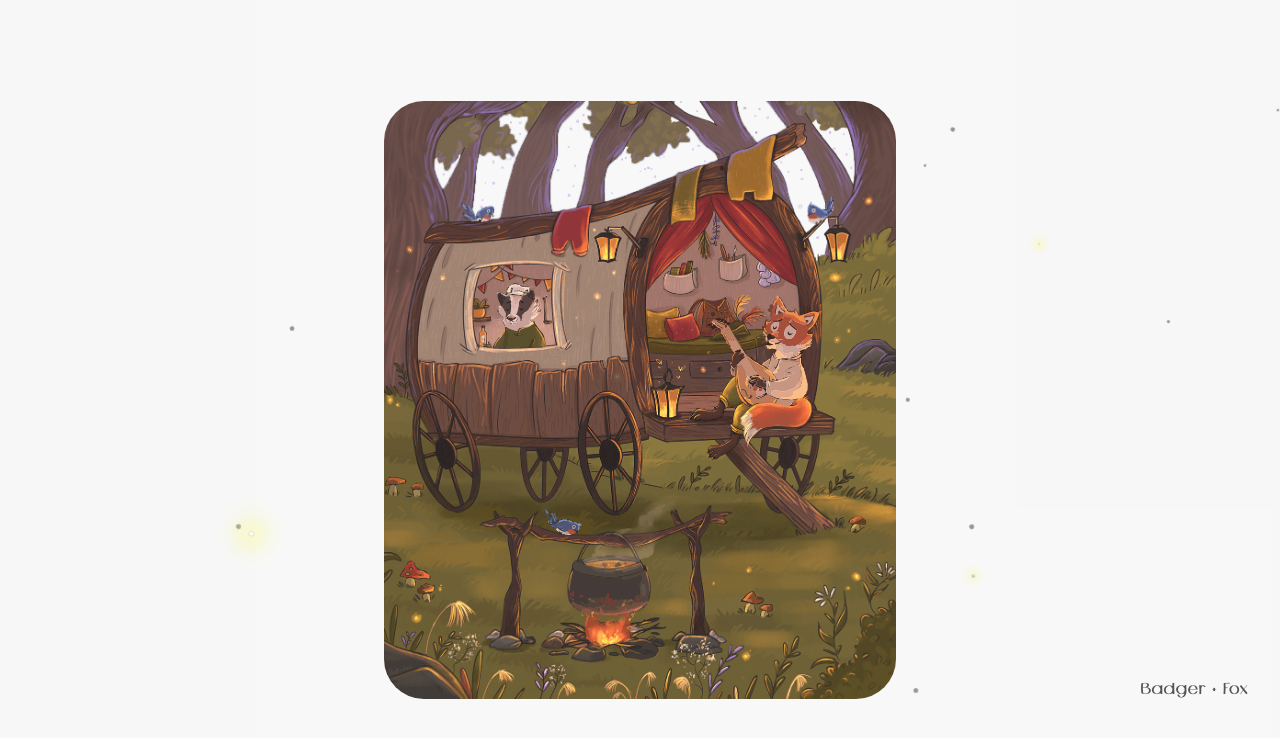
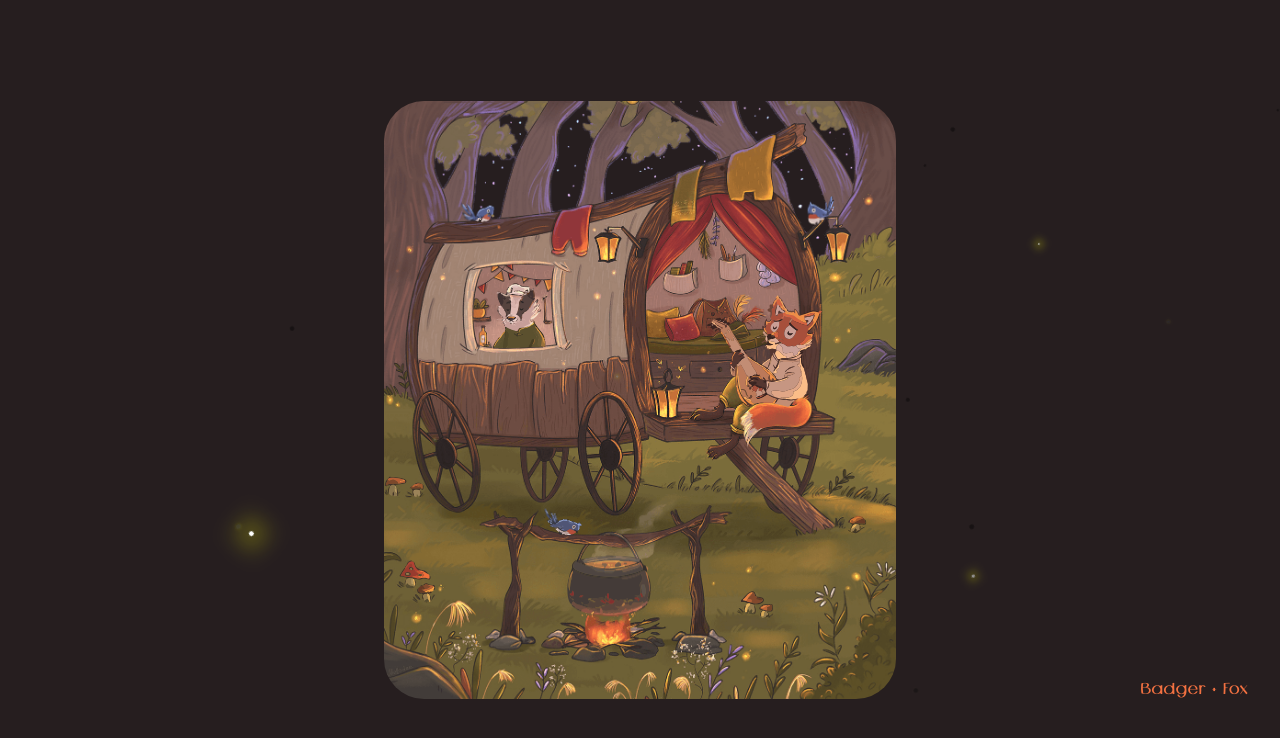
Before and after one commit to korzenstein/learningGame, a React (Create React App) app: page / in a window 1280 px wide. Shown: the top 738 px of the page. Built offline with nearby package versions, Linux system fonts and the light colour scheme.

Commit message:
restyled bubble text and backgrd color

```diff
--- a/src/style/sass/partials/_bubble.scss
+++ b/src/style/sass/partials/_bubble.scss
@@ -20,7 +20,7 @@ $color-pink: #fe4365;
             animation: float 5s ease-in-out infinite;
             mix-blend-mode: multiply;
             text-align: center;
-            text-transform: uppercase;
+            // text-transform: uppercase;
             font-weight: bold;
             letter-spacing: 3px;
             font-size: clamp(0.5rem, 1.6vh, 1.9rem);
@@ -69,7 +69,7 @@ $color-pink: #fe4365;
             animation: float 5s ease-in-out infinite;
             mix-blend-mode: multiply;
             text-align: center;
-            text-transform: uppercase;
+            // text-transform: uppercase;
             font-weight: bold;
             letter-spacing: 3px;
             font-size: clamp(0.5rem, 1.6vh, 1.9rem);
@@ -118,7 +118,7 @@ $color-pink: #fe4365;
         animation: float 5s ease-in-out infinite;
         mix-blend-mode: multiply;
         text-align: center;
-        text-transform: uppercase;
+        // text-transform: uppercase;
         font-weight: bold;
         letter-spacing: 3px;
         font-size: clamp(0.5rem, 1.6vh, 1.9rem);
@@ -180,7 +180,7 @@ $color-pink: #fe4365;
         animation: float 5s ease-in-out infinite;
         mix-blend-mode: multiply;
         text-align: center;
-        text-transform: uppercase;
+        // text-transform: uppercase;
         font-weight: bold;
         letter-spacing: 3px;
         font-size: clamp(0.5rem, 1.6vh, 1.9rem);
--- a/src/style/sass/partials/_main.scss
+++ b/src/style/sass/partials/_main.scss
@@ -1,5 +1,6 @@
 .main {
-  background-color: rgba(230, 230, 230, 0.3);
+  // background-color: rgba(230, 230, 230, 0.3);
+  background-color: #261E1F;
   height: 100vh;
   width: 100vw;
   position: relative;
@@ -28,7 +29,7 @@
       font-size: 1rem;
       font-family: "Fantasya";
       font-weight: bold;
-      color: rgb(41, 41, 41, 0.8);
+      color: #F27141;
       margin: 0;
     }
     .stage {
--- a/src/style/sass/partials/_media.scss
+++ b/src/style/sass/partials/_media.scss
@@ -11,6 +11,9 @@
       width: 95%;
       // flex-wrap: wrap;
       // height: 100vh;
+      .title {
+        display: none;
+      }
       .stage {
         max-width: 65vw;
         order:-1;
```
